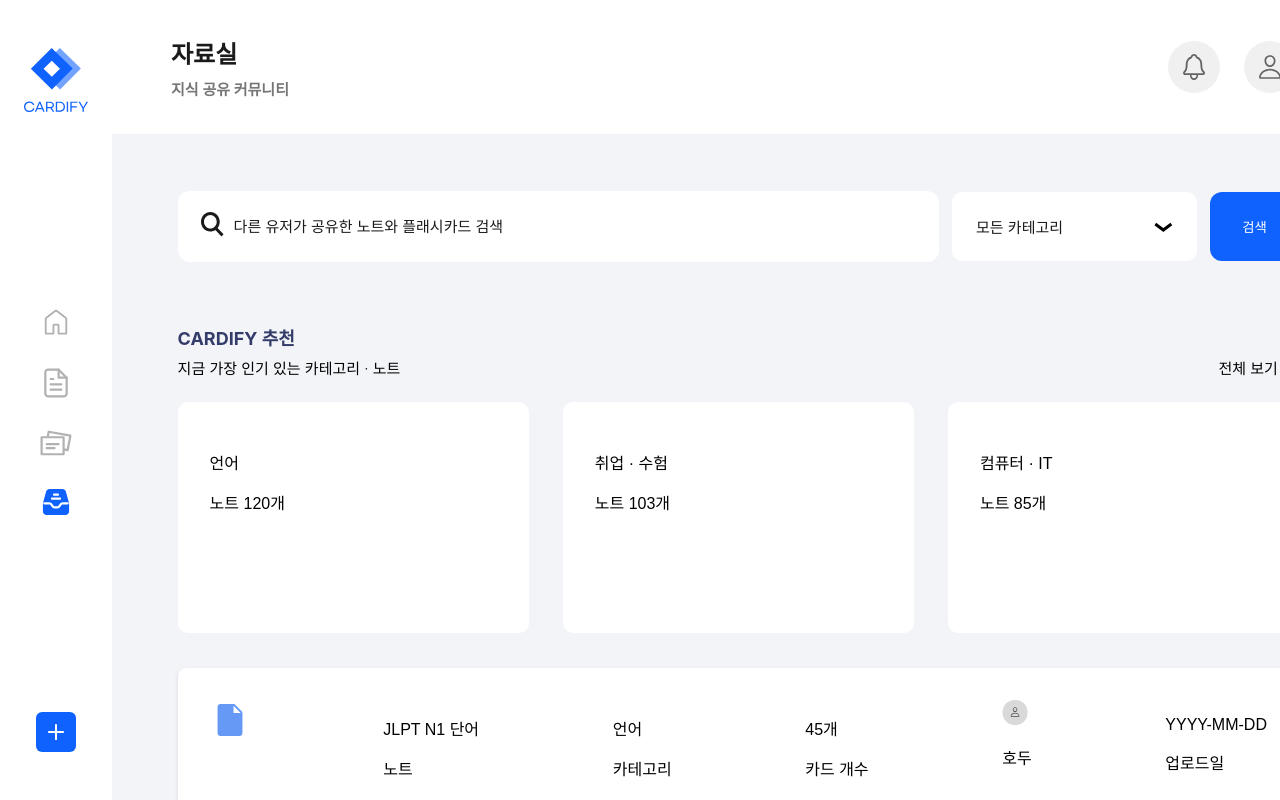
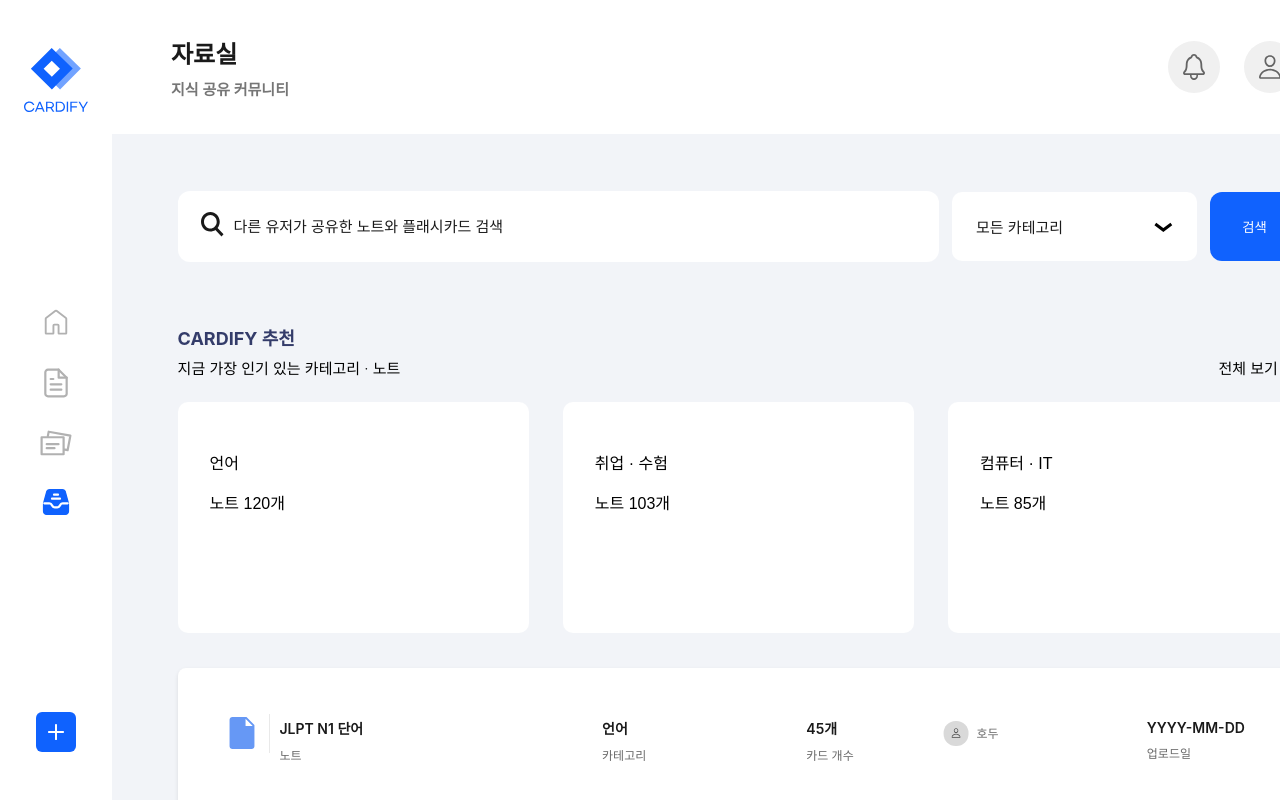
Before and after one commit to UMC-CARDIFY/Client-V1, a React (Vite) app: page /library in a window 1280 px wide. Shown: the top 800 px of the page. Built offline with nearby package versions, Linux system fonts and the light colour scheme.

Commit message:
feat: 첫화면에서는 노트 3개만 보이도록 수정

```diff
--- a/src/pages/Library/components/NoteList.jsx
+++ b/src/pages/Library/components/NoteList.jsx
@@ -1,12 +1,93 @@
+import React from 'react';
 import styled from 'styled-components';
 import note from '../../../assets/note.svg';
 import userIcon from '../../../assets/userIcon.svg';
 
 const NoteItemContainer = styled.div`
-  display: flex;
-  justify-content: space-between;
-  padding: 1rem;
+  display: grid;
+  grid-template-columns: 2rem 0.5rem 5fr 3fr 2fr 3fr 2fr;
+  align-items: center;
+  padding: 1.25rem 0 1rem 1.75rem;
 
+  & > div {
+    display: flex;
+    align-items: center;
+  }
+
+  & > div:nth-child(1) {
+    width: 2rem;
+    height: 2rem;
+    margin-right: 1rem;
+  }
+
+  & > div:nth-child(1) img {
+    margin-right: 1rem;
+  }
+
+  & > div:nth-child(2) {
+    margin-left: 0.94rem;
+  }
+
+  & > div:nth-child(3) {
+    margin-left: 1.12rem;
+  }
+
+  & > div:nth-child(3),
+  & > div:nth-child(4),
+  & > div:nth-child(5),
+  & > div:nth-child(7) {
+    flex-direction: column;
+    align-items: flex-start;
+  }
+
+  & > div:nth-child(3) p:first-child,
+  & > div:nth-child(4) p:first-child,
+  & > div:nth-child(5) p:first-child,
+  & > div:nth-child(7) p:first-child {
+    color: #1A1A1A;
+    font-family: Inter;
+    font-size: 0.875rem;
+    font-style: normal;
+    font-weight: 600;
+    line-height: normal;
+    margin-bottom: 0.5rem;
+  }
+
+  & > div:nth-child(3) p:last-child,
+  & > div:nth-child(4) p:last-child,
+  & > div:nth-child(5) p:last-child,
+  & > div:nth-child(7) p:last-child {
+    color: #696969;
+    font-family: Inter;
+    font-size: 0.75rem;
+    font-style: normal;
+    font-weight: 500;
+    line-height: normal;
+    margin: 0;
+  }
+
+  & > div:nth-child(6) {
+    align-items: center;
+    gap: 0.5rem;
+  }
+
+  & > div:nth-child(6) img {
+  }
+
+  & > div:nth-child(6) p {
+    color: #696969;
+    font-family: Pretendard;
+    font-size: 0.75rem;
+    font-style: normal;
+    font-weight: 500;
+    line-height: normal;
+  }
+`;
+
+const Line = styled.div`
+  width: 0.0625rem;
+  height: 2.4375rem;
+  background: #E9E9E9;
 `;
 
 const NoteItem = ({ title, category, cardCount, author, date }) => {
@@ -15,6 +96,7 @@ const NoteItem = ({ title, category, cardCount, author, date }) => {
       <div>
         <img src={note} alt="note" />
       </div>
+      <Line />
       <div>
         <p>{title}</p>
         <p>노트</p>
@@ -39,7 +121,7 @@ const NoteItem = ({ title, category, cardCount, author, date }) => {
   );
 };
 
-const NoteList = ({ categories = [] }) => {
+const NoteList = ({ categories = [], showAllNotes = false }) => {
   const dummyData = [
     {
       title: 'JLPT N1 단어',
@@ -125,13 +207,16 @@ const NoteList = ({ categories = [] }) => {
       author: '체리',
       date: 'YYYY-MM-DD',
     },
-    // 더 많은 더미 데이터를 여기에 추가할 수 있습니다.
+    // Add more dummy data as needed
   ];
 
-  // 선택된 카테고리로 필터링 (카테고리가 없으면 모든 노트 표시)
-  const filteredNotes = categories.length > 0
+  const filteredNotes = showAllNotes
+    ? dummyData
+    : categories.length > 0
     ? dummyData.filter(note => categories.includes(note.category))
-    : dummyData;
+    : dummyData.slice(0, 3); // Show only 3 notes on the first screen
+
+    console.log(showAllNotes);
 
   return (
     <>
--- a/src/pages/Library/index.jsx
+++ b/src/pages/Library/index.jsx
@@ -193,8 +193,8 @@ const SelectNoteListSection = styled.div`
   border-radius: 8px;
   box-shadow: 0 2px 4px rgba(0, 0, 0, 0.1);
   overflow: auto;
-  height: 29.4375rem;
-  `;
+  height: 32.4375rem; /* 29.4375rem */
+`;
 
 const SelectedCategoriesWrapper = styled.div`
   display: flex;
@@ -247,14 +247,14 @@ export const Library = () => {
 
   const handleCategorySelect = (category) => {
     if (category === '모든 카테고리') {
-      setSelectedCategories([]);
+      setSelectedCategories(['모든 카테고리']);
       setIsDropdownOpen(false);
     } else {
       const isAlreadySelected = selectedCategories.includes(category);
       if (isAlreadySelected) {
         setSelectedCategories(selectedCategories.filter(item => item !== category));
       } else {
-        setSelectedCategories([...selectedCategories, category]);
+        setSelectedCategories([...selectedCategories.filter(cat => cat !== '모든 카테고리'), category]);
       }
     }
   };
@@ -276,6 +276,8 @@ export const Library = () => {
     setIsDropdownOpen(false);
     setShowResults(true);
   };
+
+  const isAllCategoriesSelected = appliedCategories.includes('모든 카테고리') || appliedCategories.length === 0;
 
   return (
     <Container>
@@ -333,14 +335,18 @@ export const Library = () => {
 
               {showResults ? (
                 <SelectNoteListSection>
-                  <NoteList searchQuery={appliedSearchQuery} categories={appliedCategories} />
+                  <NoteList
+                    searchQuery={appliedSearchQuery}
+                    categories={appliedCategories}
+                    showAllNotes={isAllCategoriesSelected}
+                  />
                 </SelectNoteListSection>
               ) : (
                 <>
                   <RecommendationSection onViewAllClick={handleViewAllCategory} />
 
                   <NoteListSection>
-                    <NoteList />
+                    <NoteList showAllNotes={false} />
                   </NoteListSection>
                 </>
               )}
```
